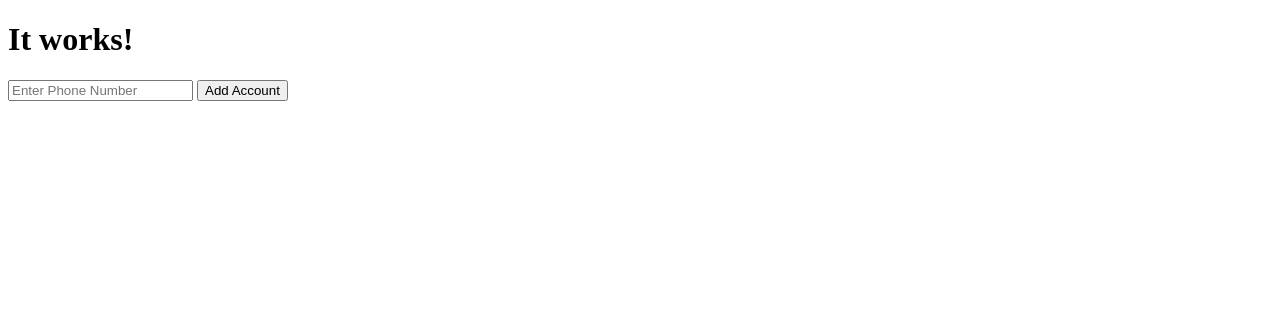
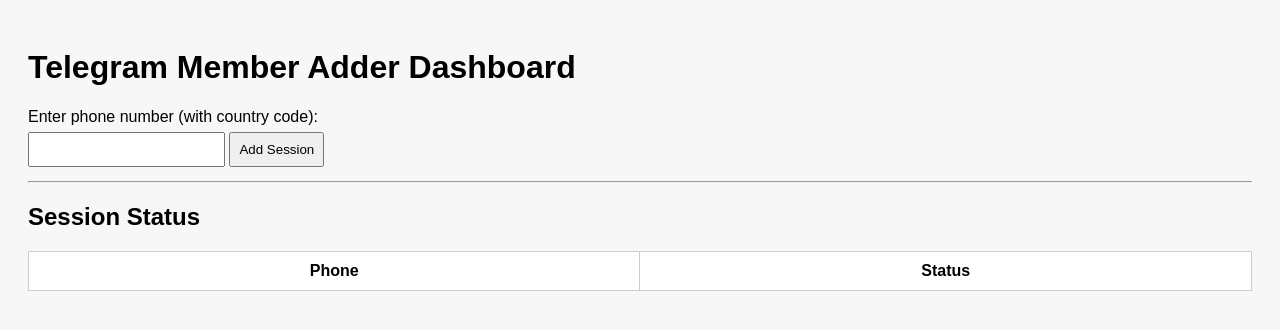
Before and after one commit to Rup22784esh/telegram, a FastAPI app: page / in a window 1280 px wide. Shown: the top 330 px of the page. Run offline with FastAPI, Linux system fonts and the light colour scheme; lists and menus that the app fills with data are empty.

Commit message:
feat: implement full session management and UI

```diff
--- a/main.py
+++ b/main.py
@@ -1,60 +1,67 @@
 from fastapi import FastAPI, Request, Form
 from fastapi.responses import HTMLResponse, RedirectResponse
+from fastapi.templating import Jinja2Templates
 from fastapi.staticfiles import StaticFiles
-from fastapi.templating import Jinja2Templates
+from telethon.sync import TelegramClient
+from telethon.errors import SessionPasswordNeededError
 import os
-from pathlib import Path
-from telethon import TelegramClient
 
 app = FastAPI()
-BASE_DIR = Path(__file__).resolve().parent
-app.mount("/static", StaticFiles(directory=BASE_DIR / "static"), name="static")
-templates = Jinja2Templates(directory=BASE_DIR / "templates")
+templates = Jinja2Templates(directory="templates")
+app.mount("/static", StaticFiles(directory="static"), name="static")
 
+# IMPORTANT: Set these in your Render environment variables
 API_ID = os.environ.get("API_ID")
 API_HASH = os.environ.get("API_HASH")
+SESSION_DIR = "sessions"
 
-session_storage = {}
+if not os.path.exists(SESSION_DIR):
+    os.makedirs(SESSION_DIR)
+
+session_clients = {}
 
 @app.get("/", response_class=HTMLResponse)
 async def homepage(request: Request):
-    return templates.TemplateResponse("index.html", {"request": request})
+    sessions = []
+    for filename in os.listdir(SESSION_DIR):
+        if filename.endswith(".session"):
+            phone = filename.replace(".session", "")
+            status = "Running" if phone in session_clients else "Inactive"
+            sessions.append({"phone": phone, "status": status})
+    return templates.TemplateResponse("index.html", {"request": request, "sessions": sessions})
 
 @app.post("/add_session")
-async def add_session(request: Request, phone_number: str = Form(...)):
-    session_file = f"sessions/{phone_number}.session"
-    client = TelegramClient(session_file, API_ID, API_HASH)
-
+async def add_session(request: Request, phone: str = Form(...)):
+    client = TelegramClient(f"{SESSION_DIR}/{phone}", API_ID, API_HASH)
     await client.connect()
-
-    try:
-        if await client.is_user_authorized():
-            session_storage[phone_number] = client
-            return RedirectResponse(url="/", status_code=303)
-        else:
-            await client.send_code_request(phone_number)
-            session_storage[phone_number] = client
-            return templates.TemplateResponse("verify_otp.html", {"request": request, "phone_number": phone_number})
-    except Exception as e:
-        print(f"Error: {e}")
-        return templates.TemplateResponse("index.html", {"request": request, "error": str(e)})
+    if not await client.is_user_authorized():
+        try:
+            await client.send_code_request(phone)
+            session_clients[phone] = client
+            return templates.TemplateResponse("otp.html", {"request": request, "phone": phone})
+        except Exception as e:
+            return templates.TemplateResponse("index.html", {"request": request, "error": str(e), "sessions": []})
+    else:
+        session_clients[phone] = client
+        return RedirectResponse(url="/", status_code=303)
 
 @app.post("/verify_otp")
-async def verify_otp(request: Request, phone_number: str = Form(...), otp: str = Form(...)):
-    client = session_storage.get(phone_number)
-    if client is None:
-        return templates.TemplateResponse("index.html", {"request": request, "error": "Session not found."})
+async def verify_otp(request: Request, phone: str = Form(...), code: str = Form(...)):
+    client = session_clients.get(phone)
+    if not client:
+        return RedirectResponse(url="/", status_code=303)
+    try:
+        await client.sign_in(phone, code)
+    except SessionPasswordNeededError:
+        return templates.TemplateResponse("password.html", {"request": request, "phone": phone})
+    session_clients.pop(phone, None) # Remove from temp storage
+    return RedirectResponse(url="/", status_code=303)
 
-    try:
-        await client.sign_in(phone_number, otp)
+@app.post("/verify_password")
+async def verify_password(request: Request, phone: str = Form(...), password: str = Form(...)):
+    client = session_clients.get(phone)
+    if not client:
         return RedirectResponse(url="/", status_code=303)
-    except Exception as e:
-        return templates.TemplateResponse("verify_otp.html", {
-            "request": request,
-            "phone_number": phone_number,
-            "error": str(e)
-        })
-
-if __name__ == "__main__":
-    import uvicorn
-    uvicorn.run("main:app", host="0.0.0.0", port=10000, reload=True, log_level="debug")
+    await client.sign_in(password=password)
+    session_clients.pop(phone, None) # Remove from temp storage
+    return RedirectResponse(url="/", status_code=303)
--- a/static/style.css
+++ b/static/style.css
@@ -1,28 +1,18 @@
 body {
-    font-family: Arial;
-    background: #f4f4f4;
-    padding: 30px;
-    color: #222;
+  font-family: sans-serif;
+  padding: 20px;
+  background: #f7f7f7;
 }
-h1, h2 {
-    color: #333;
+input, button {
+  padding: 8px;
+  margin: 6px 0;
 }
-input {
-    padding: 6px;
-    margin: 4px;
+table {
+  width: 100%;
+  border-collapse: collapse;
+  background: white;
 }
-button {
-    background-color: #007bff;
-    color: white;
-    padding: 6px 12px;
-    border: none;
-    border-radius: 5px;
-    cursor: pointer;
+th, td {
+  padding: 10px;
+  border: 1px solid #ccc;
 }
-.session {
-    background: white;
-    padding: 10px;
-    border-radius: 8px;
-    margin-bottom: 10px;
-    box-shadow: 0 2px 5px rgba(0,0,0,0.1);
-}
--- a/templates/index.html
+++ b/templates/index.html
@@ -1,14 +1,31 @@
-<!-- templates/index.html -->
 <!DOCTYPE html>
 <html>
 <head>
-  <title>Telegram Member Adder Dashboard</title>
+    <title>Telegram Member Adder Dashboard</title>
+    <link rel="stylesheet" href="/static/style.css">
 </head>
 <body>
-  <h1>It works!</h1>
-  <form action="/add_session" method="post">
-    <input type="text" name="phone_number" placeholder="Enter Phone Number" required>
-    <button type="submit">Add Account</button>
-  </form>
+    <h1>Telegram Member Adder Dashboard</h1>
+    <form action="/add_session" method="post">
+        <label>Enter phone number (with country code):</label><br>
+        <input type="text" name="phone" required>
+        <button type="submit">Add Session</button>
+    </form>
+
+    <hr>
+    <h2>Session Status</h2>
+    <table>
+        <thead>
+            <tr><th>Phone</th><th>Status</th></tr>
+        </thead>
+        <tbody>
+            {% for session in sessions %}
+                <tr>
+                    <td>{{ session.phone }}</td>
+                    <td>{{ session.status }}</td>
+                </tr>
+            {% endfor %}
+        </tbody>
+    </table>
 </body>
 </html>
```
Also changed, not shown: templates/otp.html (added, +15 -0 lines), templates/password.html (added, +12 -0 lines).
